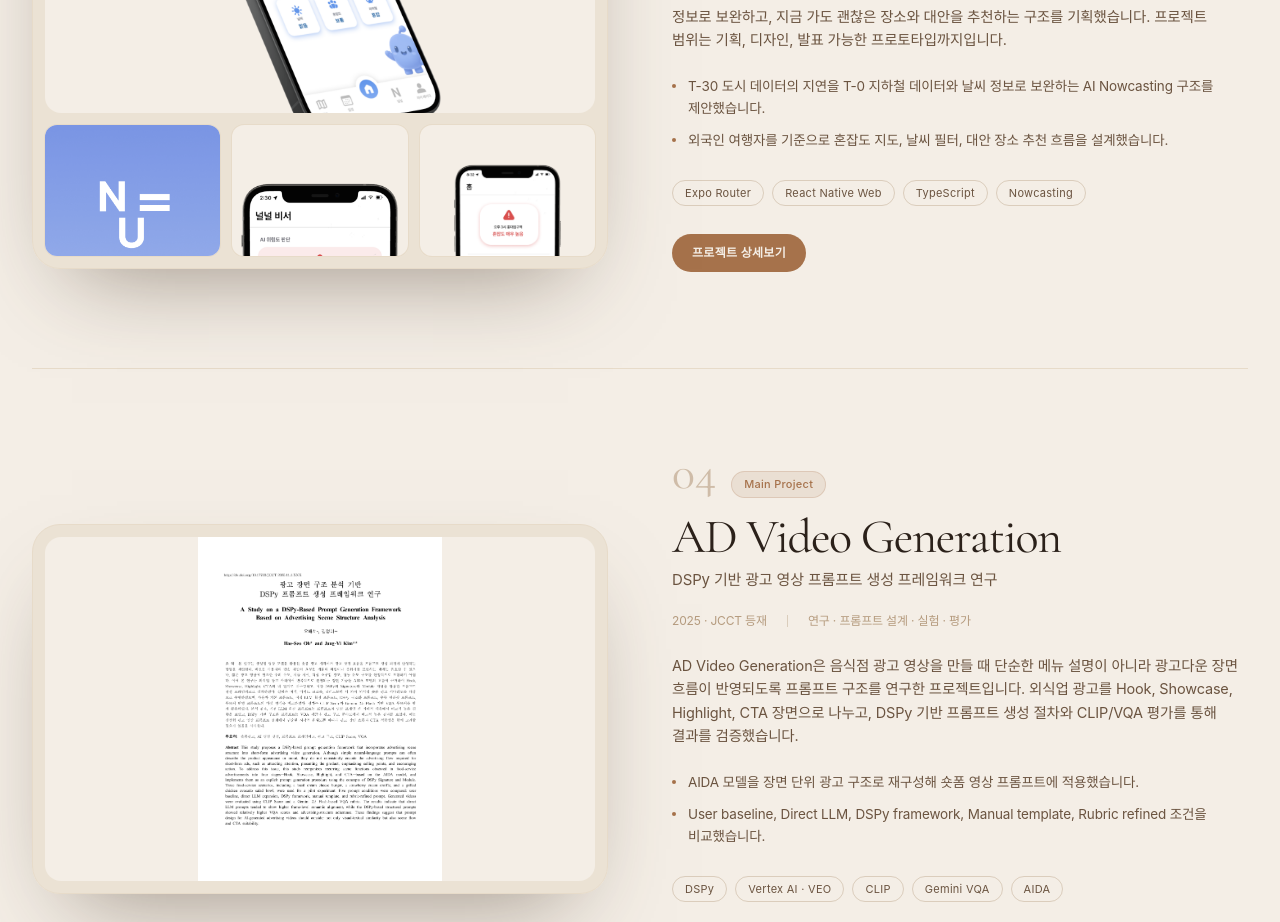
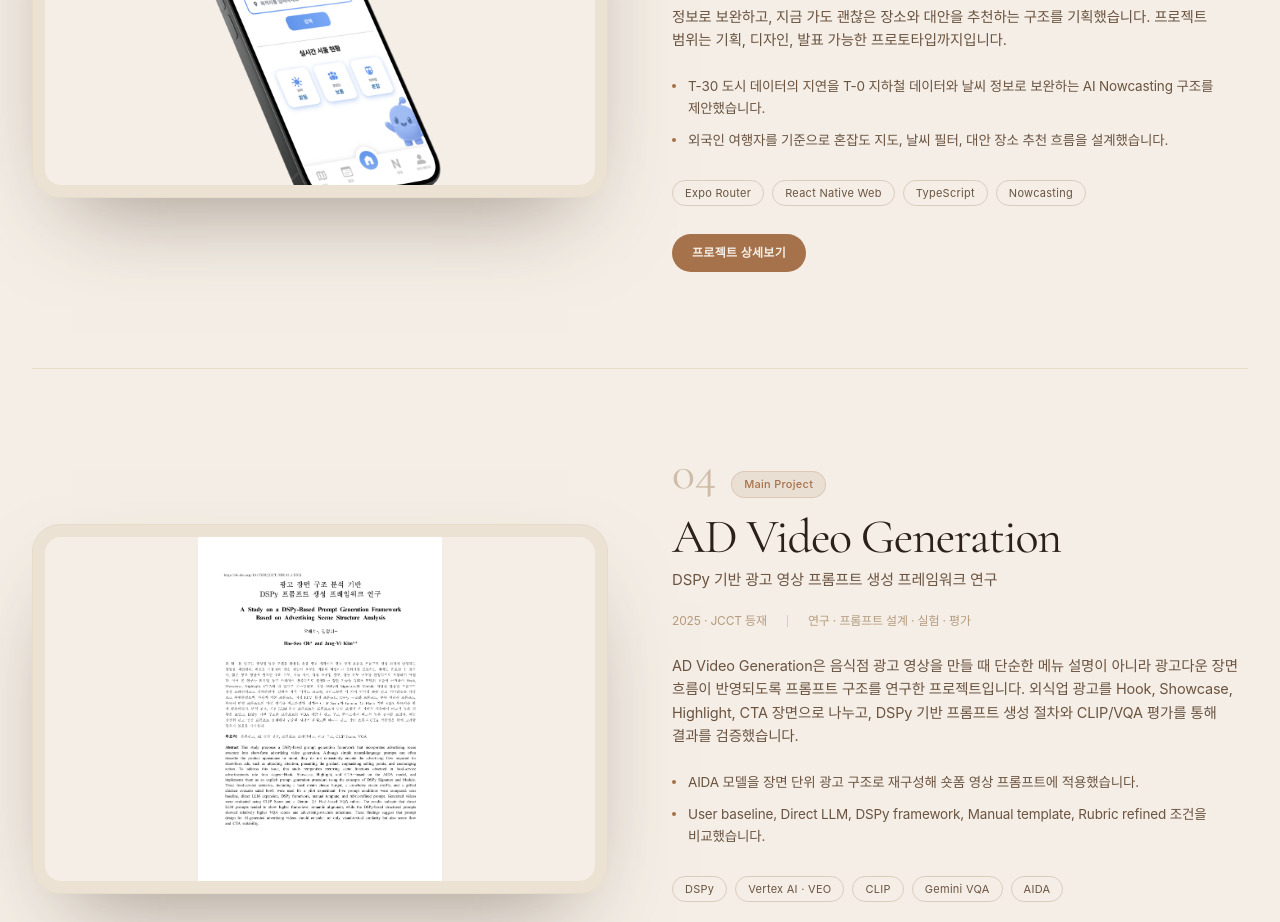
Before and after one commit to Ohhaeseo/OH_PROFILE, a React (Vite) app: page /#projects in a window 1280 px wide. Shown: the part 8400-9322 px from the top of the page. Built offline with nearby package versions, Linux system fonts and the light colour scheme; a web font is replaced by a local one.

Commit message:
Simplify nullnull case study imagery

```diff
--- a/src/data/projects.ts
+++ b/src/data/projects.ts
@@ -82,11 +82,6 @@ export const projects: Project[] = [
       "실제 서비스 구현 전 단계로 PRD, 화면 구조, 프로토타입, 발표자료까지 정리했습니다.",
     ],
     cover: `${A}/nullnull-home.png`,
-    gallery: [
-      `${A}/nullnull-onboarding.png`,
-      `${A}/nullnull-ai.png`,
-      `${A}/nullnull-detail.png`,
-    ],
     featured: true,
   },
   {
--- a/src/pages/ProjectDetail.tsx
+++ b/src/pages/ProjectDetail.tsx
@@ -649,7 +649,7 @@ export function ProjectDetail() {
         </div>
       </section>
 
-      {project.id !== "dspy-ad" && (
+      {project.id !== "dspy-ad" && project.gallery && project.gallery.length > 0 && (
         <section className="px-5 py-20 sm:px-9 sm:py-28">
           <div className="mx-auto max-w-[1320px]">
             <Reveal>
```
